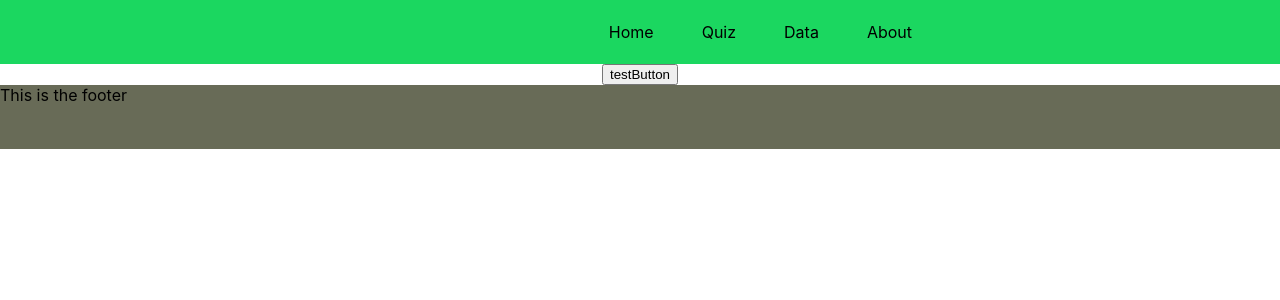
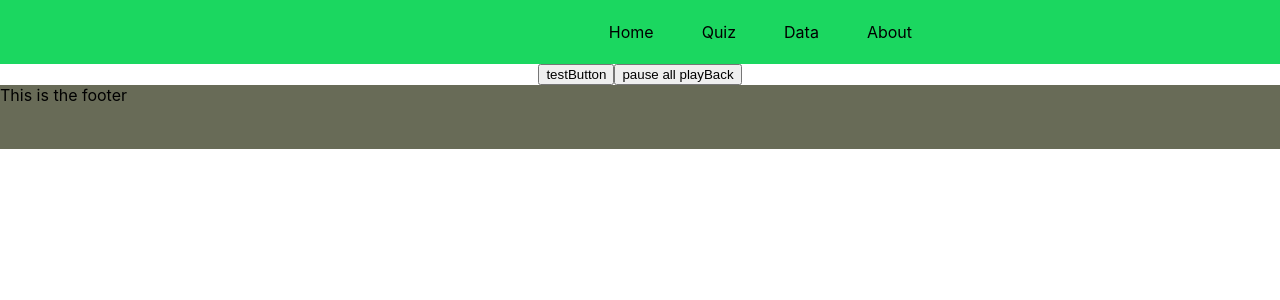
Before and after one commit to chingu-voyages/v33-bears-team-10, a Next.js app: page /TestPage in a window 1280 px wide. Shown: the top 300 px of the page. Built offline with nearby package versions, Linux system fonts and the light colour scheme.

Commit message:
test audio within state

```diff
--- a/pages/TestPage.tsx
+++ b/pages/TestPage.tsx
@@ -1,17 +1,18 @@
 import React, { useEffect, useState } from 'react';
-import { audioPlayer } from '../utilities/audioPlayer';
+import { useAudioPlayer } from '../utilities/audioPlayer';
 
 const TestPage = () => {
   const testAudio =
     'https://p.scdn.co/mp3-preview/de1bf03287866de45384bd67332c9d98e9438aad?cid=774b29d4f13844c495f206cafdad9c86';
 
-  let audio = audioPlayer();
+  let audio = useAudioPlayer();
 
   console.log(audio.playSong);
 
   return (
     <div style={{ display: 'flex', justifyContent: 'center' }}>
       <button onClick={() => audio.playSong(testAudio)}>testButton</button>
+      <button onClick={() => audio.pauseAll()}>pause all playBack</button>
     </div>
   );
 };
--- a/utilities/audioPlayer.ts
+++ b/utilities/audioPlayer.ts
@@ -1,17 +1,32 @@
-export const audioPlayer = (timer = 10, numberOfSongs = 10) => {
+import React, { useState } from 'react';
+
+export const useAudioPlayer = (timer = 10, numberOfSongs = 10) => {
+  const [state, setState] = useState<any>([]);
+
   const playSong = (url: string) => {
     let audioContext = new AudioContext();
     if (audioContext.state === 'suspended') {
       audioContext.resume();
     }
     let audio = new Audio(url);
+    setState([...state, audio]);
     audio.crossOrigin = 'anonymous';
     console.log('here');
     const source = audioContext.createMediaElementSource(audio);
     source.connect(audioContext.destination);
     audio.play();
-    setTimeout(() => audio.pause(), timer * 1000);
+    console.log(state);
+    setTimeout(() => {
+      audio.pause();
+      state.forEach((audio: HTMLAudioElement) => audio.pause());
+    }, timer * 1000);
   };
 
-  return { playSong: playSong };
+  const pauseAll = () => {
+    for (let audio of state) {
+      return audio.pause();
+    }
+  };
+
+  return { playSong, pauseAll };
 };
```
